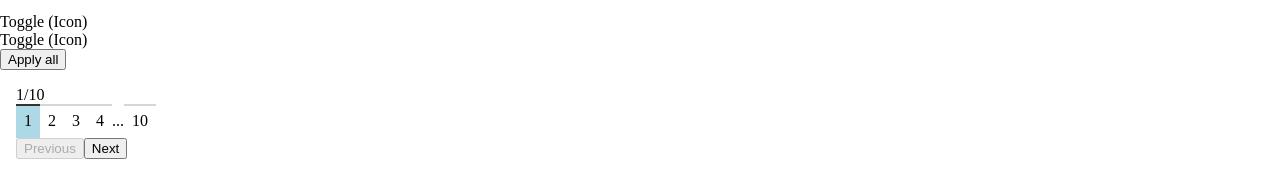
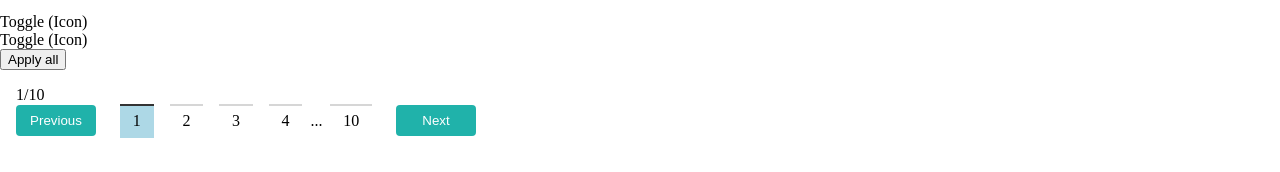
Before and after one commit to mikaeileghbal/react-patterns, a React (Create React App) app: page / in a window 1280 px wide. Shown: the part 967-1139 px from the top of the page. Built offline with nearby package versions, Linux system fonts and the light colour scheme; no server answers.

Commit message:
Add pager styles

```diff
--- a/src/components/Pager/Pager.js
+++ b/src/components/Pager/Pager.js
@@ -25,17 +25,25 @@
   return (
     <div className={styles.pagerContainer}>
       <PageStatus page={page} pageCount={pageCount} />
-      <Pages
-        page={page}
-        pages={pages}
-        pageCount={pageCount}
-        onClick={handleClick}
-      />
-      <div>
-        <button disabled={page === 1} onClick={handlePrevious}>
+      <div className={styles.pagesWrap}>
+        <button
+          className={styles.btnPager}
+          disabled={page === 1}
+          onClick={handlePrevious}
+        >
           Previous
         </button>
-        <button disabled={page === pageCount} onClick={handleNext}>
+        <Pages
+          page={page}
+          pages={pages}
+          pageCount={pageCount}
+          onClick={handleClick}
+        />
+        <button
+          className={styles.btnPager}
+          disabled={page === pageCount}
+          onClick={handleNext}
+        >
           Next
         </button>
       </div>
--- a/src/components/Pager/style.module.scss
+++ b/src/components/Pager/style.module.scss
@@ -1,15 +1,26 @@
 .pagerContainer {
   padding: 1rem;
+  user-select: none;
+}
+
+.pagesWrap {
+  display: flex;
+  align-items: center;
+  gap: 1em;
 }
 
 .page {
   display: inline-block;
-  padding: 0.5rem;
-  cursor: pointer;
+  padding: 0.5rem 0.8rem;
   position: relative;
+  margin: 0 0.5rem;
 }
 
-.page:hover {
+.page:not(.currentPage) {
+  cursor: pointer;
+}
+
+.page:not(.currentPage):hover {
   background-color: lightgray;
 }
 
@@ -29,8 +40,23 @@
 .page.currentPage {
   background-color: lightblue;
   position: relative;
+  user-select: none;
 }
 
 .page.currentPage::before {
   opacity: 1;
 }
+
+// button {
+// }
+
+.btnPager {
+  width: 80px;
+  color: white;
+  padding: 0.5rem 1em;
+  background-color: lightseagreen;
+  border: none;
+  border-radius: 4px;
+
+  cursor: pointer;
+}
```
